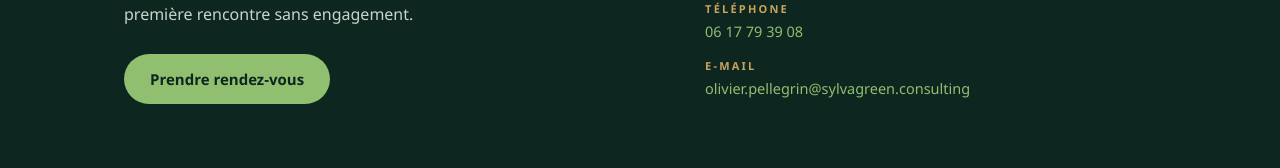
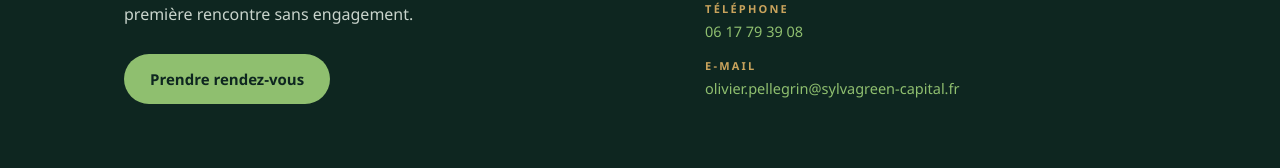
Before and after one commit to olivierpellegrin-ops/sylvagreen-capital, a Next.js app: page / in a window 1280 px wide. Shown: the part 5493-5661 px from the top of the page. Built offline with nearby package versions, Linux system fonts and the light colour scheme.

Commit message:
E-mail de contact : olivier.pellegrin@sylvagreen-capital.fr (domaine officiel)

```diff
--- a/app/page.tsx
+++ b/app/page.tsx
@@ -275,7 +275,7 @@ export default function Home() {
                 </div>
               </div>
               <div><b>Téléphone</b><a href="tel:+33617793908">06 17 79 39 08</a></div>
-              <div><b>E-mail</b><a href="mailto:olivier.pellegrin@sylvagreen.consulting">olivier.pellegrin@sylvagreen.consulting</a></div>
+              <div><b>E-mail</b><a href="mailto:olivier.pellegrin@sylvagreen-capital.fr">olivier.pellegrin@sylvagreen-capital.fr</a></div>
             </div>
           </div>
         </div>
```
